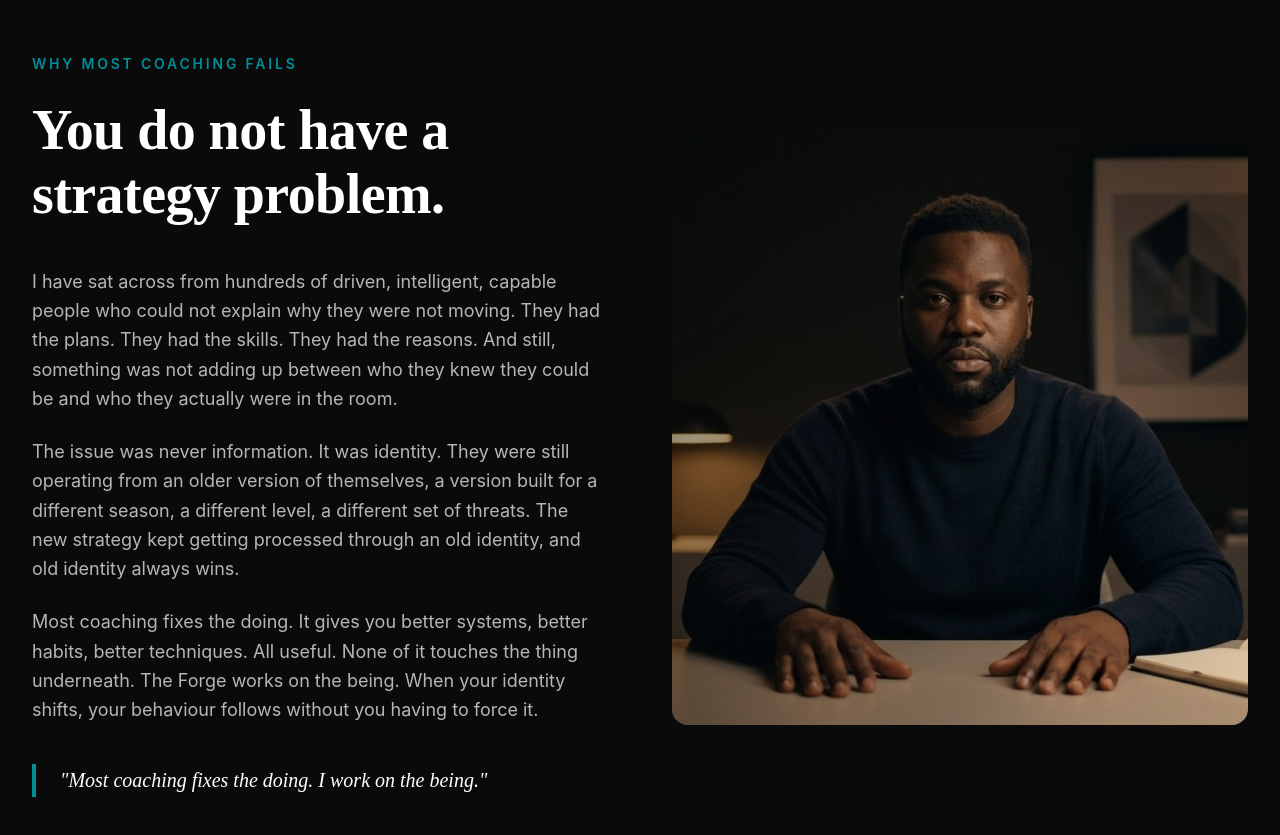
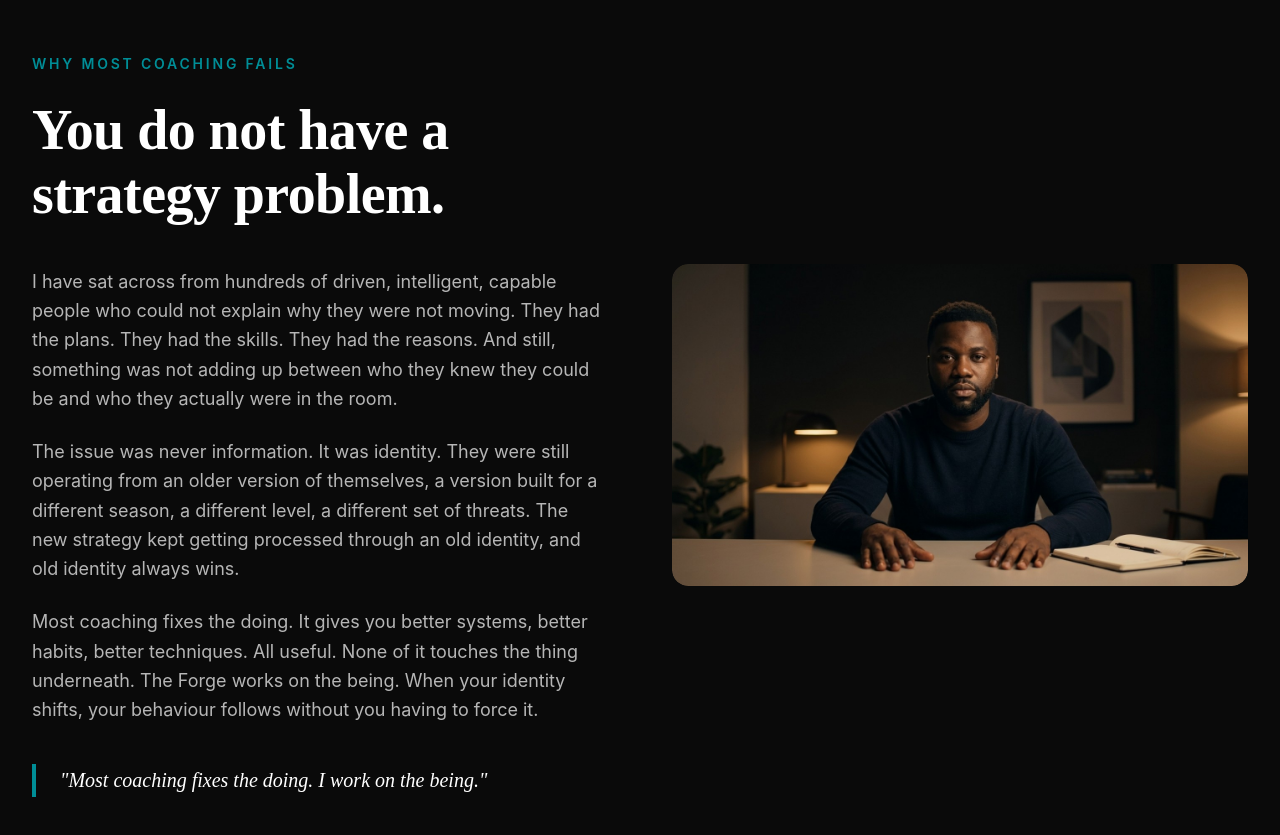
Before and after one commit to pelumiolawole/The-Forge-Website, a Next.js app: page /forge-program in a window 1280 px wide. Shown: the part 1060-1895 px from the top of the page. Built offline with nearby package versions, Linux system fonts and the light colour scheme.

Commit message:
fix: forge page elements update

```diff
--- a/src/app/forge-program/page.tsx
+++ b/src/app/forge-program/page.tsx
@@ -100,16 +100,15 @@
             </div>
 
             {/* Image right */}
-            <div className="relative h-[500px] md:h-[600px] rounded-2xl overflow-hidden">
+            <div className="rounded-2xl overflow-hidden w-full">
               <Image
                 src="/images/forge-desk.png"
                 alt="A man at a desk in quiet, focused reflection"
-                fill
-                className="object-cover object-center"
+                width={1920}
+                height={1080}
+                className="w-full h-auto object-cover rounded-2xl"
                 sizes="(max-width: 768px) 100vw, 50vw"
               />
-              {/* Subtle dark vignette on left edge to blend into dark section */}
-              <div className="absolute inset-0 bg-gradient-to-r from-[#0A0A0A]/40 to-transparent pointer-events-none" />
             </div>
           </div>
         </div>
```
